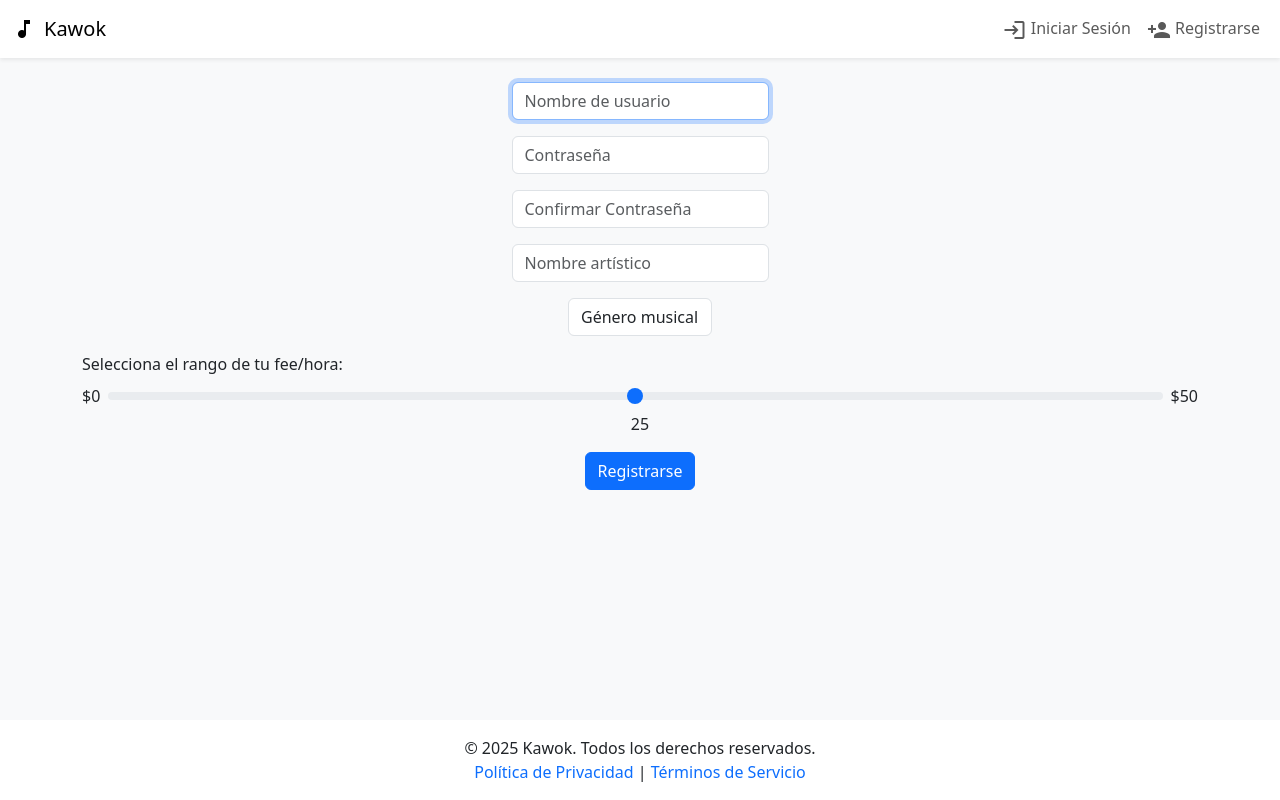
After one commit to FelipeB35/kawok-mvp, a Flask app: page /register2 in a window 1280 px wide. The commit adds this page. Run offline with Flask 3, Linux system fonts and the light colour scheme; some libraries are stand-ins or nearby versions.

Commit message:
Showing first login and register templates

```diff
--- a/app.py
+++ b/app.py
@@ -3,7 +3,7 @@ from flask import Flask, flash, redirect, render_template, request, session, jso
 from flask_session import Session
 from werkzeug.security import check_password_hash, generate_password_hash
 import psycopg2
-from kawok.helpers import apology, login_required, lookup, usd
+from helpers import apology, login_required, lookup, usd
 
 
 # Configure application
@@ -14,14 +14,8 @@ app.config["SESSION_TYPE"] = "filesystem"
 Session(app)
 
 # Database connection
-conn = psycopg2.connect(
-    host="localhost",
-    database="nombre_de_tu_base",
-    user="tu_usuario",
-    password="tu_password"
-)
 
-db = conn.cursor()
+#db = SQL("postgresql://postgres:12345@127.0.0.1/kawok_mvp")
 
 
 @app.route("/login", methods=["GET", "POST"])
@@ -72,3 +66,19 @@ def logout():
 
     # Redirect user to login form
     return redirect("/")
+
+
+@app.route("/register", methods=["GET", "POST"])
+def register():
+    if request.method == "POST":
+        # Save step 1 data to session
+        pass
+        return redirect("/register2")
+    return render_template("register.html")
+
+@app.route("/register2", methods=["GET", "POST"])
+def register2():
+    # Ensure step 1 data exists
+    if request.method == "POST":
+        pass
+    return render_template("register2.html")
--- a/static/styles.css
+++ b/static/styles.css
@@ -0,0 +1,16 @@
+html, body {
+    height: 100%;
+    margin: 0;
+    padding: 0;
+}
+body {
+    min-height: 100vh;
+    display: flex;
+    flex-direction: column;
+}
+.container.mt-4 {
+    flex: 1 0 auto;
+}
+footer {
+    flex-shrink: 0;
+}
--- a/templates/layout.html
+++ b/templates/layout.html
@@ -3,13 +3,15 @@
 <head>
     <meta charset="UTF-8">
     <meta name="viewport" content="width=device-width, initial-scale=1.0">
-    <title>Kwok</title>
+    <title>Kawok</title>
     <!-- Bootstrap CSS -->
     <link href="https://cdn.jsdelivr.net/npm/bootstrap@5.3.3/dist/css/bootstrap.min.css" rel="stylesheet">
     <!-- Google Material Icons -->
     <link href="https://fonts.googleapis.com/icon?family=Material+Icons" rel="stylesheet">
     <!-- Custom CSS -->
     <link rel="stylesheet" href="{{ url_for('static', filename='styles.css') }}">
+
+    <title>KAWOK: {% block title %}{% endblock %}</title>
 </head>
 <body class="bg-light">
 
@@ -56,12 +58,20 @@
         </div>
     </nav>
 
-    <div class="container mt-4">
-        {% block content %}
-        <!-- Content will be injected here -->
-        {% endblock %}
+<div class="container mt-4">
+    {% block content %}{% endblock %}
+</div>
 
     <!-- Bootstrap JS Bundle -->
     <script src="https://cdn.jsdelivr.net/npm/bootstrap@5.3.3/dist/js/bootstrap.bundle.min.js"></script>
+
+    <footer class="bg-white text-center py-3 mt-4">
+    <p class="mb-0">© 2025 Kawok. Todos los derechos reservados.</p>
+    <p class="mb-0">
+        <a href="/privacy" class="text-decoration-none">Política de Privacidad</a> |
+        <a href="/terms" class="text-decoration-none">Términos de Servicio</a>
+    </p>
+    </footer>
 </body>
+
 </html>
--- /dev/null
+++ b/templates/register2.html
@@ -0,0 +1,53 @@
+{% extends "layout.html" %}
+
+{% block title %}
+    Registro - 2/2
+{% endblock %}
+
+{% block content %}
+<form action="/register2" method="post" class="mx-auto">
+    <div class="mb-3">
+        <input autocomplete="off" autofocus class="form-control mx-auto w-auto" name="username" placeholder="Nombre de usuario" type="text" required>
+    </div>
+    <div class="mb-3">
+        <input class="form-control mx-auto w-auto" name="password" placeholder="Contraseña" type="password" required>
+    </div>
+    <div class="mb-3">
+        <input class="form-control mx-auto w-auto" name="confirmation" placeholder="Confirmar Contraseña" type="password" required>
+    </div>
+    <div class="mb-3">
+        <input class="form-control mx-auto w-auto" name="artistic_name" placeholder="Nombre artístico" type="text" required>
+    </div>
+    <div class="mb-3">
+        <select class="form-control mx-auto w-auto" name="genre" required>
+            <option value="" disabled selected>Género musical</option>
+            <option value="Pop">Pop</option>
+            <option value="Rock">Rock</option>
+            <option value="Jazz">Jazz</option>
+            <!-- Add more genres as needed -->
+        </select>
+    </div>
+    <div class="mb-3">
+        <label for="fee_range" class="form-label">Selecciona el rango de tu fee/hora:</label>
+        <div class="d-flex align-items-center">
+            <span class="me-2">$0</span>
+            <input type="range" class="form-range flex-grow-1" min="0" max="50" step="1" id="fee_range" name="fee_range" value="25" oninput="feeOutput.value = fee_range.value">
+            <span class="ms-2">$50</span>
+        </div>
+        <output id="feeOutput" class="d-block text-center mt-1">25</output>
+    </div>
+    <div class="d-flex justify-content-center">
+    <button class="btn btn-primary" type="submit">Registrarse</button>
+</div>
+</form>
+<script>
+    // Update output value as slider moves
+    const feeRange = document.getElementById('fee_range');
+    const feeOutput = document.getElementById('feeOutput');
+    if (feeRange && feeOutput) {
+        feeRange.addEventListener('input', () => {
+            feeOutput.value = feeRange.value;
+        });
+    }
+</script>
+{% endblock %}
```
Also changed, not shown: templates/login.html (added, +21 -0 lines), templates/register.html (added, +34 -0 lines), 1 other file.
